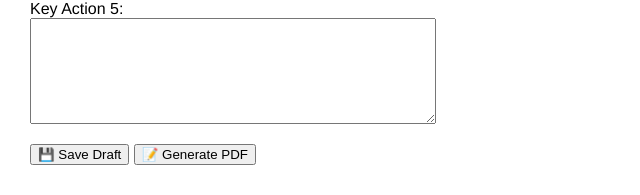
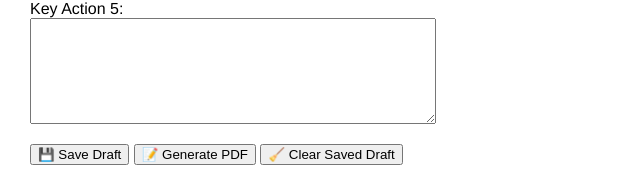
Before and after one commit to suzyatTP/fillableform, a Flask app: page / in a window 1280 px wide. Shown: the part 2169-2364 px from the top of the page, without its empty margins (0-640 px from the left). Run offline with Flask 3, Linux system fonts and the light colour scheme.

Commit message:
first commit

```diff
--- a/templates/form.html
+++ b/templates/form.html
@@ -106,6 +106,7 @@
 
     <button type="submit" name="action" value="save">💾 Save Draft</button>
     <button type="submit" name="action" value="submit">📝 Generate PDF</button>
+    <button type="reset">🧹 Clear Saved Draft</button>
   </form>
 </body>
 </html>
```
